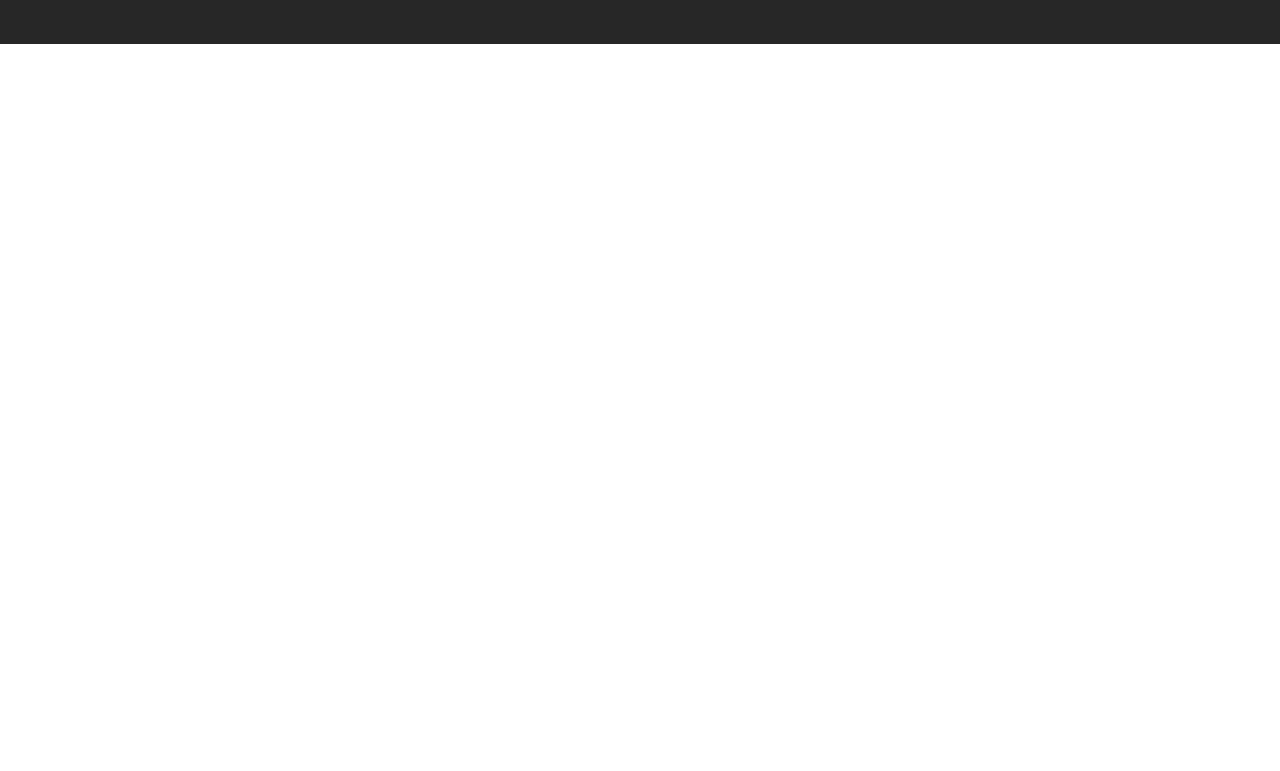
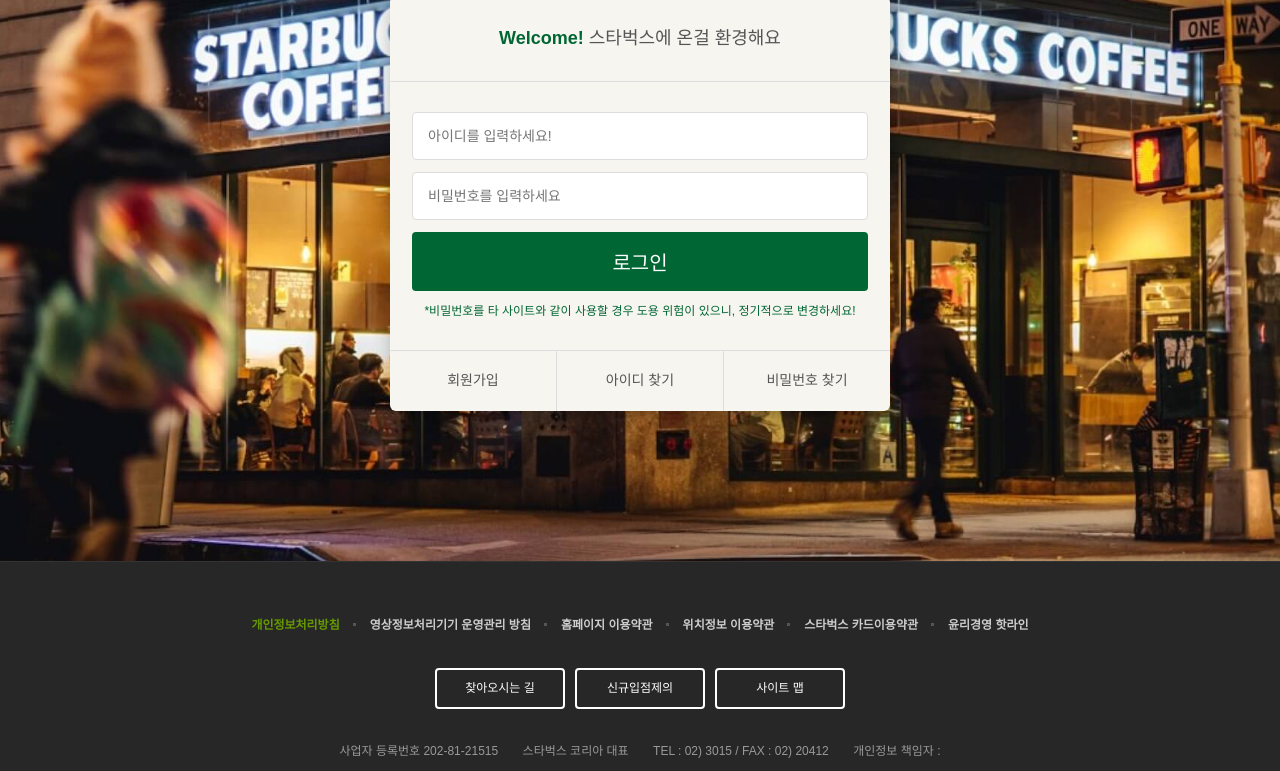
Before and after one commit to east-house/base_starbucks, a plain HTML site: page signin/index.html in a window 1280 px wide. Shown: the part 290-1061 px from the top of the page. Before the commit the page ends 800 px from the top, so only its background shows below. Drawn offline with nearby package versions, Linux system fonts and the light colour scheme.

Commit message:
로그인페이지 완성

```diff
--- /dev/null
+++ b/css/signin.css
@@ -0,0 +1,79 @@
+.signin {
+  margin-top: 120px;
+  padding: 100px 0 150px;
+  background-image: url("../images/signin_bg.jpg");
+  background-repeat: no-repeat;
+  background-position: center;
+  background-attachment: fixed;
+  background-size: cover;
+}
+.signin h1 {
+  color: #fff;
+  font-size: 30px;
+  font-weight: 700;
+  text-align: center;
+  margin-bottom: 24px;
+}
+.signin__card {
+  width: 500px;
+  margin: 0 auto;
+  border-radius: 6px;
+  background-color: #F6F5F0;
+  box-shadow: 2px 2px 20px rgba(0,0,0, .3);
+  color: #555;
+}
+.signin__card h2 {
+  padding: 30px;
+  font-size: 18px;
+  text-align: center;
+  border-bottom: 1px solid #ddd;
+}
+.signin__card h2 strong {
+  font-weight: 700;
+  color: #006633;
+}
+
+.signin__card form {
+  padding: 30px 22px;
+}
+.signin__card form input {
+  width: 100%;
+  margin-bottom: 12px;
+  padding: 15px;
+  border: 1px solid #ddd;
+  border-radius: 4px;
+  outline: none;
+  box-sizing: border-box;
+  font-size: 14px;
+}
+.signin__card form [type="submit"] {
+  background-color: #006633;
+  border: none;
+  color: #fff;
+  font-size: 20px;
+  cursor: pointer;
+}
+.signin__card form p {
+  font-size: 12px;
+  color: #006633;
+  text-align: center;
+}
+.signin__card .actions {
+  display: flex;
+  border-top: 1px solid #ddd;
+}
+.signin__card .actions a {
+  flex-grow: 1;
+  flex-basis: 0;
+  text-align: center;
+  padding: 20px;
+  color: #555;
+  font-size: 14px;
+  border-right: 1px solid #ddd;
+}
+.signin__card .actions a:last-child {
+  border-right: none;
+}
+.signin__card .actions a:hover {
+  text-decoration: underline;
+}
--- a/signin/index.html
+++ b/signin/index.html
@@ -24,6 +24,7 @@
   <link rel="stylesheet" href="https://cdn.jsdelivr.net/npm/reset-css@5.0.1/reset.min.css">
   <link rel="stylesheet" href="https://fonts.googleapis.com/css2?family=Material+Symbols+Outlined:opsz,wght,FILL,GRAD@48,400,0,0" />
   <link rel="stylesheet" href="../css/common.css" />
+  <link rel="stylesheet" href="../css/signin.css">
 
   <script defer src="../js/common.js"></script>
 </head>
@@ -368,7 +369,26 @@
   </header>
 
   <section class="signin">
-
+    <h1>로그인</h1>
+    <div class="signin__card">
+      <h2>
+        <strong>Welcome!</strong> 스타벅스에 온걸 환경해요
+      </h2>
+      <form>
+        <input type="text" placeholder="아이디를 입력하세요!">
+        <input type="password" placeholder="비밀번호를 입력하세요">
+        <input type="submit" value="로그인">
+        <p>
+          *비밀번호를 타 사이트와 같이 사용할 경우 도용 위험이 있으니,
+          정기적으로 변경하세요!
+        </p>
+      </form> <!-- 데이터 전송 주소 -->
+      <div class="actions">
+        <a href="javescript:void(0)">회원가입</a>
+        <a href="javescript:void(0)">아이디 찾기</a>
+        <a href="javescript:void(0)">비밀번호 찾기</a>
+      </div>
+    </div>
 
   </section>
   <!-- FOOTER -->
```
